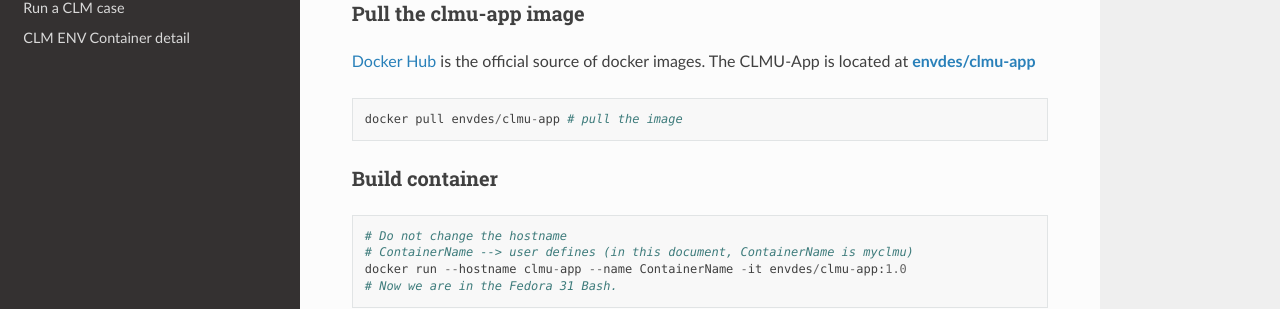
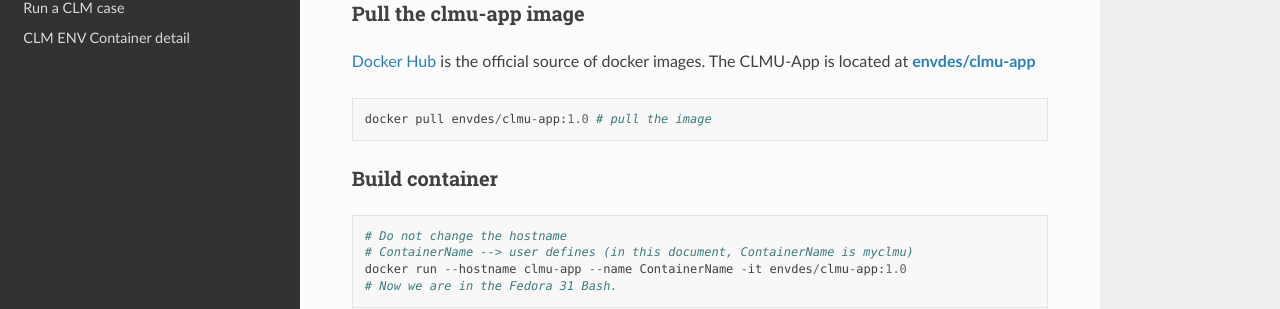
Before and after one commit to envdes/clmu-app, a Sphinx documentation site: the page built from docs/container/run_container.md, in a window 1280 px wide and 900 px high. Shown: the part 264-573 px from the top of the window. Built offline with Sphinx 7.4.7 and the Read the Docs theme 3.1.0, drawn with Linux system fonts in a browser that asks for light colours.

Commit message:
update docs

````diff
--- a/docs/container/run_container.md
+++ b/docs/container/run_container.md
@@ -8,7 +8,7 @@
 The CLMU-App is located at [**envdes/clmu-app**](https://hub.docker.com/r/envdes/clmu-app)
 
 ```
-docker pull envdes/clmu-app # pull the image
+docker pull envdes/clmu-app:1.0 # pull the image
 ```
 
 #### Build container
--- a/docs/index.rst
+++ b/docs/index.rst
@@ -15,7 +15,7 @@
    :target: https://github.com/envdes/clmu-app
 
 .. |Docs| image:: https://readthedocs.org/projects/clmu-app/badge/?version=latest
-   :target: https://clmu-app.readthedocs.io/en/latest/?badge=latest
+   :target: https://envdes.github.io/clmu-app/
 
 .. |license| image:: https://img.shields.io/badge/License-MIT-blue.svg
    :target: https://github.com/envdes/clmu-app/blob/main/LICENSE
````
